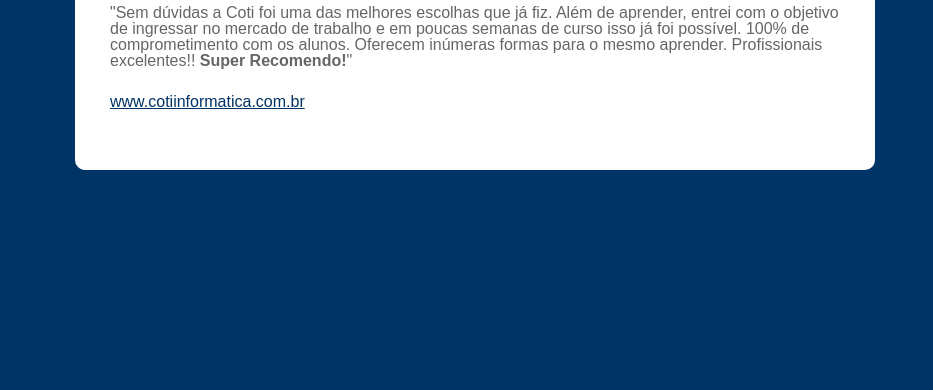
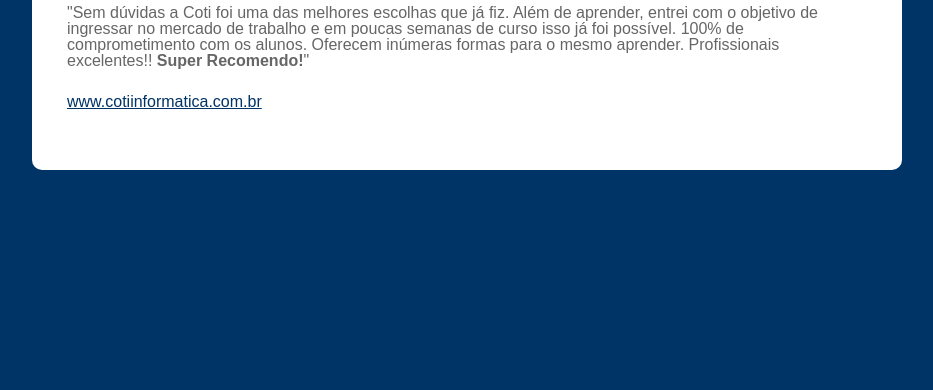
Before and after one commit to Snaymi/Card-Coti, a plain HTML site: page index.html in a window 1280 px wide. Shown: the part 426-816 px from the top of the page, without its empty margins (173-1106 px from the left). Drawn offline with Linux system fonts and the light colour scheme.

Commit message:
Update style.css

```diff
--- a/style.css
+++ b/style.css
@@ -1,16 +1,11 @@
 body{
-  width: 100vw;
   height: 100vh;
   background: #003366;
-;
   display: flex;
   justify-content: center;
   align-items: center;
   font-family: 'Arial', sans-serif;
   overflow: hidden;
-}
-*{
-    box-sizing: border-box;
 }
 .card{
   width: 800px;
```
